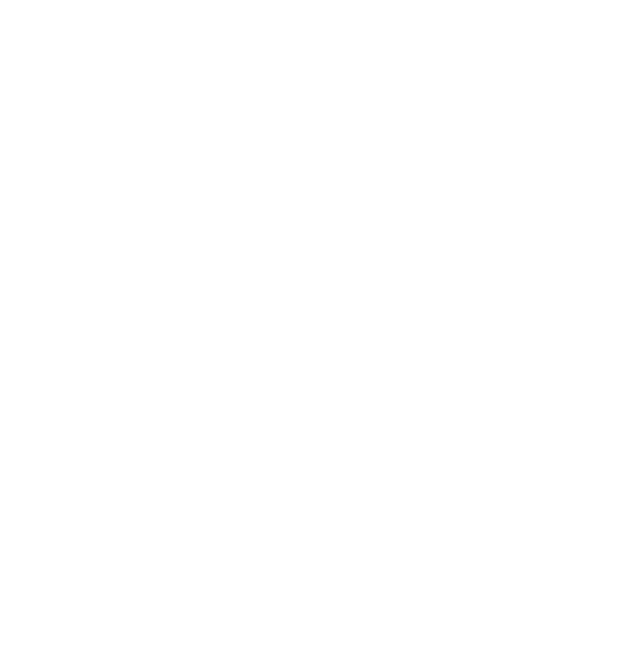
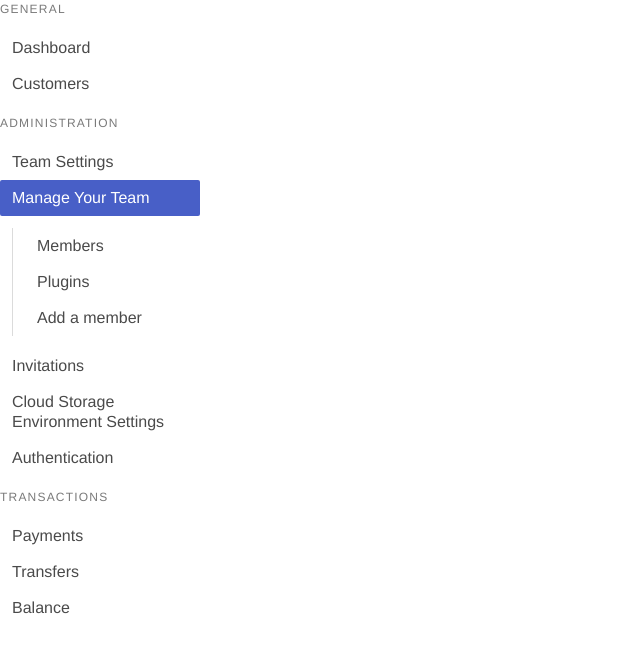
Before and after one commit to skatos-ux/Loaner, a Vue app: page /dashboard in a window 1280 px wide. Shown: the top 652 px of the page, without its empty margins (0-640 px from the left). Built offline with nearby package versions, Linux system fonts and the light colour scheme.

Commit message:
design: cartComponent

```diff
--- a/src/components/components/CartComponent.vue
+++ b/src/components/components/CartComponent.vue
@@ -1,16 +1,55 @@
 <template>
-
+  <div class="cart has-text-left">
+    <aside class="menu">
+      <p class="menu-label">
+        General
+      </p>
+      <ul class="menu-list">
+        <li><a>Dashboard</a></li>
+        <li><a>Customers</a></li>
+      </ul>
+      <p class="menu-label">
+        Administration
+      </p>
+      <ul class="menu-list">
+        <li><a>Team Settings</a></li>
+        <li>
+          <a class="is-active">Manage Your Team</a>
+          <ul>
+            <li><a>Members</a></li>
+            <li><a>Plugins</a></li>
+            <li><a>Add a member</a></li>
+          </ul>
+        </li>
+        <li><a>Invitations</a></li>
+        <li><a>Cloud Storage Environment Settings</a></li>
+        <li><a>Authentication</a></li>
+      </ul>
+      <p class="menu-label">
+        Transactions
+      </p>
+      <ul class="menu-list">
+        <li><a>Payments</a></li>
+        <li><a>Transfers</a></li>
+        <li><a>Balance</a></li>
+      </ul>
+    </aside>
+  </div>
 </template>
 
 <script lang="ts">
 import { Component, Prop, Vue } from 'vue-property-decorator';
 
 @Component
-export default class NavBar extends Vue {
-  @Prop() private test!: string;
+export default class CartComponent extends Vue {
+
 }
 </script>
 
 <style scoped lang="scss">
-
+  .cart {
+    position: relative;
+    max-width: 200px;
+    min-width: 100px;
+  }
 </style>
--- a/src/router/index.ts
+++ b/src/router/index.ts
@@ -1,6 +1,7 @@
 import Vue from 'vue'
 import VueRouter, { RouteConfig } from 'vue-router'
 import Login from "@/views/Login.vue";
+import Dashboard from "@/views/Dashboard.vue";
 
 Vue.use(VueRouter)
 
@@ -9,6 +10,11 @@ const routes: Array<RouteConfig> = [
     path: '/login',
     name: 'login',
     component: Login
+  },
+  {
+    path: '/dashboard',
+    name: 'dashboard',
+    component: Dashboard
   },
   {
     path: '/about',
--- /dev/null
+++ b/src/views/Dashboard.vue
@@ -0,0 +1,20 @@
+<template>
+  <div class="dashboard">
+    <CartComponent/>
+  </div>
+</template>
+
+<script lang="ts">
+import {Component, Prop, Vue} from 'vue-property-decorator';
+import CartComponent from "@/components/components/CartComponent.vue";
+@Component({
+  components: {CartComponent}
+})
+export default class Dashboard extends Vue {
+
+}
+</script>
+
+<style scoped lang="scss">
+
+</style>
```
